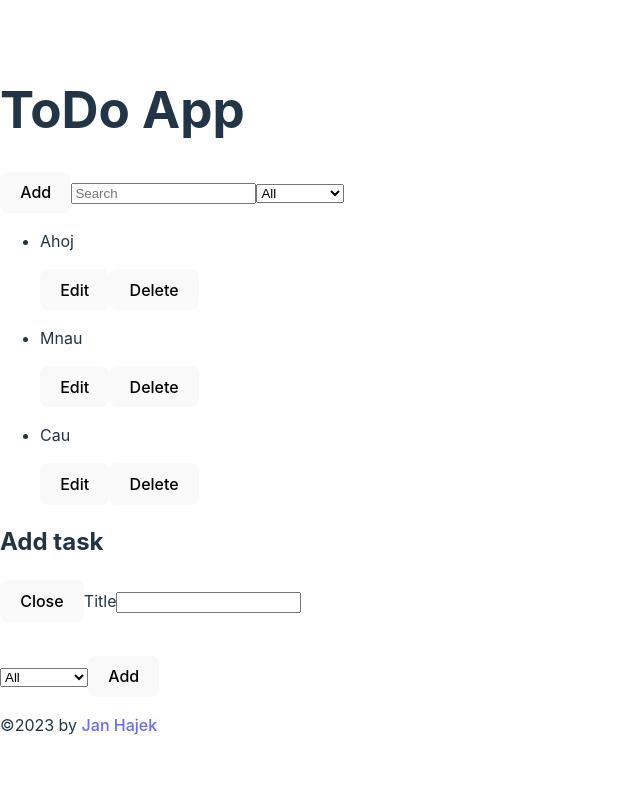
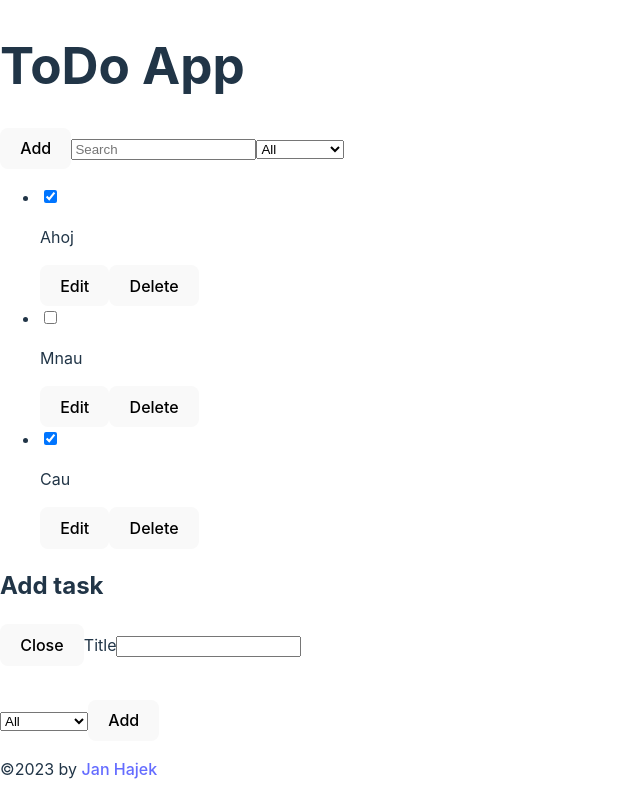
Before and after one commit to JanKomis/TodoList, a React (Vite) app: page / in a window 1280 px wide. Shown: the whole page, without its empty margins (0-640 px from the left). Built offline with nearby package versions, Linux system fonts and the light colour scheme.

Commit message:
přidány checkboxy a napojeny na seznam ale odpojen local storage

```diff
--- a/src/App.jsx
+++ b/src/App.jsx
@@ -23,14 +23,14 @@ const useStorageState = (key, initState) => {
 
 export default function App() {
   const listToDo = [
-    { text: "Ahoj", key: 0 },
-    { text: "Mnau", key: 1 },
-    { text: "Cau", key: 2 },
+    { text: "Ahoj", key: 0, checked: true },
+    { text: "Mnau", key: 1, checked: false },
+    { text: "Cau", key: 2, checked: true },
   ];
 
   //all item
-  const [listValue, setListValue] = useStorageState("listToDo", listToDo);
-  //const [listValue, setListValue] = React.useState(listToDo);
+  //const [listValue, setListValue] = useStorageState("listToDo", listToDo);
+  const [listValue, setListValue] = React.useState(listToDo);
 
   //new added item
   const [addNewItem, setAddNewItem] = React.useState("");
@@ -135,6 +135,7 @@ function ItemContainer({ listValue, onRemoveItem }) {
 function Item({ item, onRemoveItem }) {
   return (
     <li>
+      <input type="checkbox" checked={item.checked} />
       <p>{item.text}</p>
       <button>Edit</button>
       <button onClick={() => onRemoveItem(item)}>Delete</button>
--- /dev/null
+++ b/src/Components/Button.jsx
@@ -0,0 +1,3 @@
+export default function Button({ children, onClick }) {
+  return <button onClick={onClick}>{children}</button>;
+}
```
Also changed, not shown: src/Components/Input.jsx (added, +20 -0 lines), src/Components/PopUp.jsx (added, +9 -0 lines), src/Components/Select.jsx (added, +9 -0 lines).
